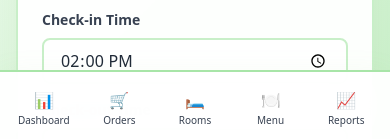
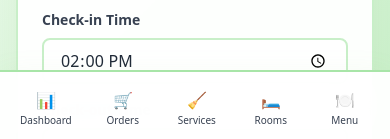
Before and after one commit to DualSparkStudio/120_QR_-sytem-for-resort, a Next.js app in the folder guest-app/: page /admin/settings in a window 390 px wide. Shown: the part 702-841 px from the top of the page. Built offline with nearby package versions, Linux system fonts and the light colour scheme; sample sign-in values are in the browser's storage.

Commit message:
Add horizontal scrollable navigation with all 7 tabs in admin mobile view

```diff
--- a/guest-app/src/components/AdminLayout.tsx
+++ b/guest-app/src/components/AdminLayout.tsx
@@ -116,11 +116,11 @@ export default function AdminLayout({ children, onLogout }: AdminLayoutProps) {
         </div>
 
         {/* Mobile Bottom Navigation */}
-        <nav className="md:hidden fixed bottom-0 left-0 right-0 glass-effect border-t-2 border-pista-300 p-2 z-30 shadow-lg">
-          <div className="grid grid-cols-5 gap-1">
+        <nav className="md:hidden fixed bottom-0 left-0 right-0 glass-effect border-t-2 border-pista-300 z-30 shadow-lg">
+          <div className="flex overflow-x-auto scrollbar-hide px-2 py-2 gap-1">
             <Link
               href="/admin/dashboard"
-              className={`flex flex-col items-center gap-0.5 px-1 py-2 rounded-lg transition-all ${
+              className={`flex flex-col items-center gap-0.5 px-3 py-2 rounded-lg transition-all flex-shrink-0 min-w-[70px] ${
                 pathname === '/admin/dashboard'
                   ? 'bg-pista-500 text-white shadow-md'
                   : 'text-gray-700 hover:bg-pista-100'
@@ -131,7 +131,7 @@ export default function AdminLayout({ children, onLogout }: AdminLayoutProps) {
             </Link>
             <Link
               href="/admin/orders"
-              className={`flex flex-col items-center gap-0.5 px-1 py-2 rounded-lg transition-all ${
+              className={`flex flex-col items-center gap-0.5 px-3 py-2 rounded-lg transition-all flex-shrink-0 min-w-[70px] ${
                 pathname === '/admin/orders'
                   ? 'bg-pista-500 text-white shadow-md'
                   : 'text-gray-700 hover:bg-pista-100'
@@ -141,8 +141,19 @@ export default function AdminLayout({ children, onLogout }: AdminLayoutProps) {
               <span className="text-[10px] font-medium leading-tight">Orders</span>
             </Link>
             <Link
+              href="/admin/services"
+              className={`flex flex-col items-center gap-0.5 px-3 py-2 rounded-lg transition-all flex-shrink-0 min-w-[70px] ${
+                pathname === '/admin/services'
+                  ? 'bg-pista-500 text-white shadow-md'
+                  : 'text-gray-700 hover:bg-pista-100'
+              }`}
+            >
+              <span className="text-base">🧹</span>
+              <span className="text-[10px] font-medium leading-tight">Services</span>
+            </Link>
+            <Link
               href="/admin/rooms"
-              className={`flex flex-col items-center gap-0.5 px-1 py-2 rounded-lg transition-all ${
+              className={`flex flex-col items-center gap-0.5 px-3 py-2 rounded-lg transition-all flex-shrink-0 min-w-[70px] ${
                 pathname === '/admin/rooms'
                   ? 'bg-pista-500 text-white shadow-md'
                   : 'text-gray-700 hover:bg-pista-100'
@@ -153,7 +164,7 @@ export default function AdminLayout({ children, onLogout }: AdminLayoutProps) {
             </Link>
             <Link
               href="/admin/menu"
-              className={`flex flex-col items-center gap-0.5 px-1 py-2 rounded-lg transition-all ${
+              className={`flex flex-col items-center gap-0.5 px-3 py-2 rounded-lg transition-all flex-shrink-0 min-w-[70px] ${
                 pathname === '/admin/menu'
                   ? 'bg-pista-500 text-white shadow-md'
                   : 'text-gray-700 hover:bg-pista-100'
@@ -164,7 +175,7 @@ export default function AdminLayout({ children, onLogout }: AdminLayoutProps) {
             </Link>
             <Link
               href="/admin/reports"
-              className={`flex flex-col items-center gap-0.5 px-1 py-2 rounded-lg transition-all ${
+              className={`flex flex-col items-center gap-0.5 px-3 py-2 rounded-lg transition-all flex-shrink-0 min-w-[70px] ${
                 pathname === '/admin/reports'
                   ? 'bg-pista-500 text-white shadow-md'
                   : 'text-gray-700 hover:bg-pista-100'
@@ -173,6 +184,21 @@ export default function AdminLayout({ children, onLogout }: AdminLayoutProps) {
               <span className="text-base">📈</span>
               <span className="text-[10px] font-medium leading-tight">Reports</span>
             </Link>
+            <Link
+              href="/admin/settings"
+              className={`flex flex-col items-center gap-0.5 px-3 py-2 rounded-lg transition-all flex-shrink-0 min-w-[70px] ${
+                pathname === '/admin/settings'
+                  ? 'bg-pista-500 text-white shadow-md'
+                  : 'text-gray-700 hover:bg-pista-100'
+              }`}
+            >
+              <span className="text-base">⚙️</span>
+              <span className="text-[10px] font-medium leading-tight">Settings</span>
+            </Link>
+          </div>
+          {/* Scroll Indicator */}
+          <div className="absolute right-2 top-1/2 -translate-y-1/2 pointer-events-none">
+            <div className="bg-gradient-to-l from-white/90 to-transparent w-8 h-full"></div>
           </div>
         </nav>
       </main>
```
